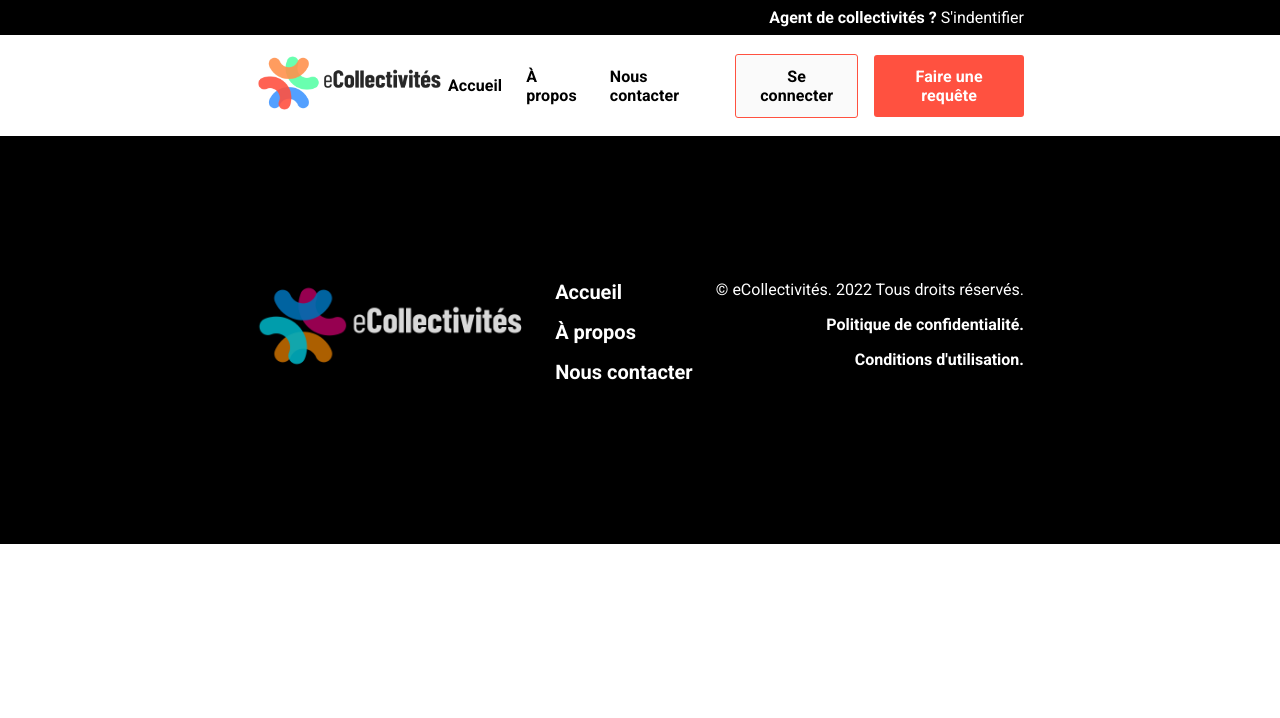
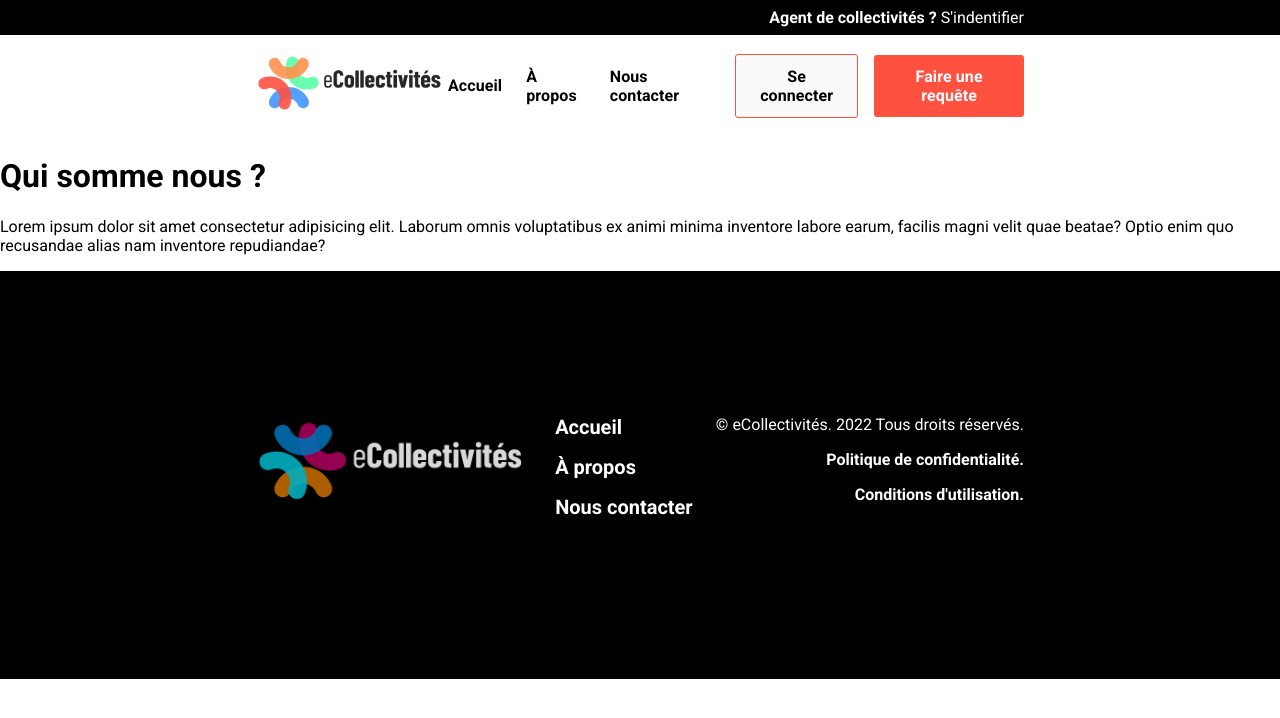
Before and after one commit to marcaureln/ecollectivites, a Nuxt app in the folder apps/app/: page /a-propos in a window 1280 px wide. Shown: the top 718 px of the page. Built offline with nearby package versions, Linux system fonts and the light colour scheme.

Commit message:
Add missing pages

```diff
--- a/apps/app/components/TheFooter.vue
+++ b/apps/app/components/TheFooter.vue
@@ -3,26 +3,18 @@
     <div class="wrapper">
       <div class="footer-logo">
         <nuxt-link to="/">
-          <img
-            src="@/assets/img/logo-large.png"
-            alt="Logo eCollectivités"
-            class="logo"
-          />
+          <img src="@/assets/img/logo-large.png" alt="Logo eCollectivités" class="logo" />
         </nuxt-link>
       </div>
       <div class="footer-links">
-        <nuxt-link to="" class="nav-link">Accueil</nuxt-link>
-        <nuxt-link to="" class="nav-link">À propos</nuxt-link>
-        <nuxt-link to="" class="nav-link">Nous contacter</nuxt-link>
+        <nuxt-link to="/" class="nav-link">Accueil</nuxt-link>
+        <nuxt-link to="/a-propos" class="nav-link">À propos</nuxt-link>
+        <nuxt-link to="/nous-contacter" class="nav-link">Nous contacter</nuxt-link>
       </div>
       <div class="footer-legal">
         <div>&#169; eCollectivités. 2022 Tous droits réservés.</div>
-        <nuxt-link to="/privacy-policy" class="nav-link">
-          Politique de confidentialité.
-        </nuxt-link>
-        <nuxt-link to="/terms-of-use" class="nav-link">
-          Conditions d'utilisation.
-        </nuxt-link>
+        <nuxt-link to="/protection-donnees" class="nav-link"> Politique de confidentialité. </nuxt-link>
+        <nuxt-link to="/cgu" class="nav-link"> Conditions d'utilisation. </nuxt-link>
       </div>
     </div>
   </footer>
--- a/apps/app/components/TheNavbar.vue
+++ b/apps/app/components/TheNavbar.vue
@@ -10,8 +10,8 @@
 
       <div class="nav-center">
         <nuxt-link to="/" class="nav-link">Accueil</nuxt-link>
-        <nuxt-link to="" class="nav-link">À propos</nuxt-link>
-        <nuxt-link to="" class="nav-link">Nous contacter</nuxt-link>
+        <nuxt-link to="/a-propos" class="nav-link">À propos</nuxt-link>
+        <nuxt-link to="/nous-contacter" class="nav-link">Nous contacter</nuxt-link>
       </div>
 
       <div class="nav-end">
--- /dev/null
+++ b/apps/app/pages/a-propos.vue
@@ -0,0 +1,15 @@
+<template>
+  <div>
+    <h1>Qui somme nous ?</h1>
+    <p>
+      Lorem ipsum dolor sit amet consectetur adipisicing elit. Laborum omnis voluptatibus ex animi minima inventore
+      labore earum, facilis magni velit quae beatae? Optio enim quo recusandae alias nam inventore repudiandae?
+    </p>
+  </div>
+</template>
+
+<script>
+export default {};
+</script>
+
+<style lang="scss" scoped></style>
--- /dev/null
+++ b/apps/app/pages/cgu.vue
@@ -0,0 +1,15 @@
+<template>
+  <div>
+    <h1>Conditions Générales d'Utilisation</h1>
+    <p>
+      Lorem ipsum dolor sit amet consectetur adipisicing elit. Laborum omnis voluptatibus ex animi minima inventore
+      labore earum, facilis magni velit quae beatae? Optio enim quo recusandae alias nam inventore repudiandae?
+    </p>
+  </div>
+</template>
+
+<script>
+export default {};
+</script>
+
+<style lang="scss" scoped></style>
--- /dev/null
+++ b/apps/app/pages/nous-contacter.vue
@@ -0,0 +1,15 @@
+<template>
+  <div>
+    <h1>Besoin d'aide ?</h1>
+    <p>
+      Lorem ipsum dolor sit amet consectetur adipisicing elit. Laborum omnis voluptatibus ex animi minima inventore
+      labore earum, facilis magni velit quae beatae? Optio enim quo recusandae alias nam inventore repudiandae?
+    </p>
+  </div>
+</template>
+
+<script>
+export default {};
+</script>
+
+<style lang="scss" scoped></style>
--- /dev/null
+++ b/apps/app/pages/protection-donnees.vue
@@ -0,0 +1,15 @@
+<template>
+  <div>
+    <h1>Politique de confidentialité</h1>
+    <p>
+      Lorem ipsum dolor sit amet consectetur adipisicing elit. Laborum omnis voluptatibus ex animi minima inventore
+      labore earum, facilis magni velit quae beatae? Optio enim quo recusandae alias nam inventore repudiandae?
+    </p>
+  </div>
+</template>
+
+<script>
+export default {};
+</script>
+
+<style lang="scss" scoped></style>
```
